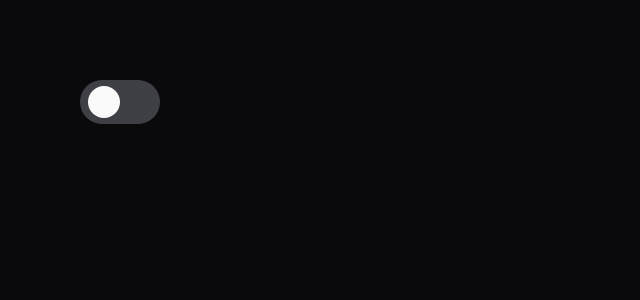
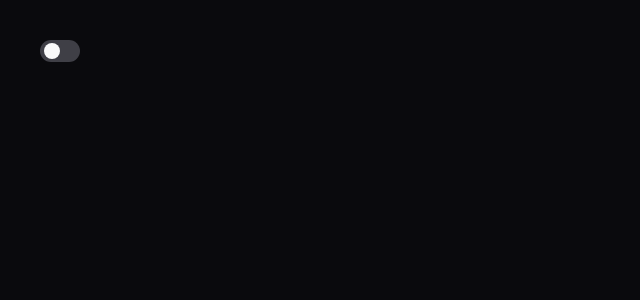
Before and after one commit to Grintaking19/kinlo, a React (Vite) app in the folder apps/client/: page / in a window 1280 px wide. Shown: the top 300 px of the page, without its empty margins (0-640 px from the left). Built offline with nearby package versions, Linux system fonts and the light colour scheme.

Commit message:
style(spacing): :lipstick: Fixed spacing variable, now we are 4px Base

```diff
--- a/apps/client/src/index.css
+++ b/apps/client/src/index.css
@@ -52,8 +52,8 @@
   /* Type */
   --font-sans: "Inter", sans-serif;
 
-  /* Spacing rhythm (8px base) */
-  --spacing: 0.5rem;
+  /* Spacing rhythm (4px base) */
+  --spacing: 0.25rem;
 }
 
 [data-theme="light"] {
```
